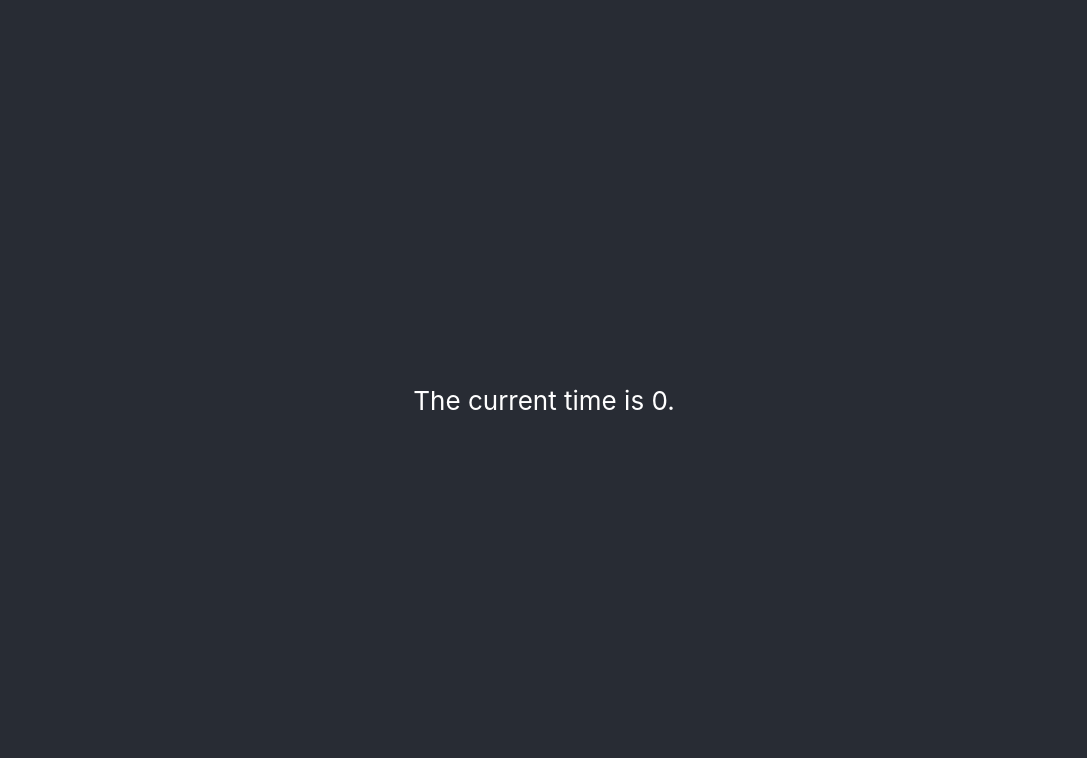
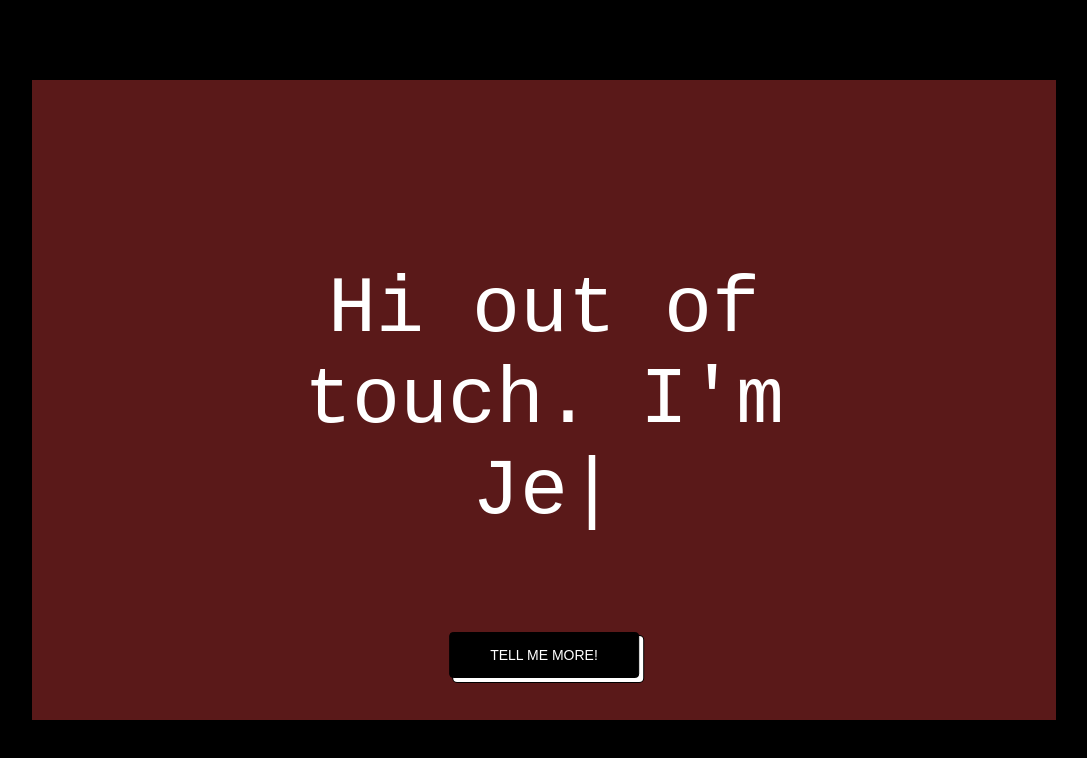
Before and after one commit to estherwang01/brh2022, a React (Create React App) app in the folder react-flask-app/: page / in a window 1280 px wide. Shown: the top 758 px of the page, without its empty margins (96-1183 px from the left). Built offline with nearby package versions, Linux system fonts and the light colour scheme; no server answers.

Commit message:
random bs

```diff
--- a/react-flask-app/package.json
+++ b/react-flask-app/package.json
@@ -9,6 +9,7 @@
     "react": "^18.2.0",
     "react-dom": "^18.2.0",
     "react-scripts": "5.0.1",
+    "react-typed": "^1.2.0",
     "web-vitals": "^2.1.4"
   },
   "scripts": {
--- a/react-flask-app/src/App.css
+++ b/react-flask-app/src/App.css
@@ -1,38 +1,23 @@
 .App {
+  width: 100vw;
+  height: 100vh;
+  background-color: black;
   text-align: center;
+  position:relative;
+  vertical-align: middle;
 }
 
-.App-logo {
-  height: 40vmin;
-  pointer-events: none;
+.title {
+  font-family: Arial, Helvetica, sans-serif;
+  color: white;
+  font-size: larger;
+  padding: 20px;
+
 }
 
-@media (prefers-reduced-motion: no-preference) {
-  .App-logo {
-    animation: App-logo-spin infinite 20s linear;
-  }
+.input {
+
 }
-
-.App-header {
-  background-color: #282c34;
-  min-height: 100vh;
-  display: flex;
-  flex-direction: column;
-  align-items: center;
-  justify-content: center;
-  font-size: calc(10px + 2vmin);
-  color: white;
+.device{
+  margin: 10px;
 }
-
-.App-link {
-  color: #61dafb;
-}
-
-@keyframes App-logo-spin {
-  from {
-    transform: rotate(0deg);
-  }
-  to {
-    transform: rotate(360deg);
-  }
-}
--- a/react-flask-app/src/App.js
+++ b/react-flask-app/src/App.js
@@ -1,20 +1,15 @@
 import React, { useState, useEffect } from 'react';
 import './App.css';
+import Title from './title';
+import Calculate from './calculate';
 
 function App() {
-  const [currentTime, setCurrentTime] = useState(0);
-
-  useEffect(() => {
-    fetch('/time').then(res => res.json()).then(data => {
-      setCurrentTime(data.time);
-    });
-  }, []);
+  const [view, setView] = useState(0);
 
   return (
     <div className="App">
-      <header className="App-header">
-        <p>The current time is {currentTime}.</p>
-      </header>
+      {view == 0 &&<Title onClick={setView}/>}
+      {view == 1 && <Calculate />}
     </div>
   );
 }
--- /dev/null
+++ b/react-flask-app/src/calculate.js
@@ -0,0 +1,39 @@
+import React, { useState, useEffect } from 'react';
+import './App.css';
+import Device from './device';
+
+function Calculate() {
+  const [devices, setDevices] = useState(1);
+  const addDevice = () => { setDevices(devices+1)}
+  const [total, setTotal] = useState(0);
+
+  const f1 = (n) =>{
+    setTotal(total + (1000*n))
+  }
+  const f2 = (n) => {
+    setTotal(total + n)
+  }
+
+  return (
+    <div className="App">
+      <div className = "calculateTitle" style={{backgroundColor: "#333333", height: "10vh"}}>
+        <div className="title">Your laptop and jetset mindset are killing the environment</div>
+      </div>
+      <div className="body" style={{display:"flex"}}>
+        <div className="leftPanel" style={{width: "30vw", backgroundColor: "grey", height: "90vh"}}>
+          <div>Let's put some fun facts over here</div>
+        </div>
+        <div className="rightPanel" style={{width: "70vw", marginTop: "60px"}}>
+          <div className='input'>
+            {[...Array(devices)].map((e,i) => <div className='device'><Device fields={["Device size (sq inches)", "Hours"]} onChangeFunctions={[f1, f2]}/></div>)}
+          </div>
+          <button onClick={addDevice}>Add device</button>
+          <div style={{color: "white"}}>Total: {total}</div>
+        </div>
+
+      </div>
+    </div>
+  );
+}
+
+export default Calculate;
--- /dev/null
+++ b/react-flask-app/src/device.css
@@ -0,0 +1,9 @@
+.container {
+    position: relative;
+    display: flex; ;
+    background-color: white;
+    padding: 10px;
+    margin: auto;
+    width: fit-content;
+
+}
--- /dev/null
+++ b/react-flask-app/src/device.js
@@ -0,0 +1,26 @@
+import React, { useState, useEffect } from 'react';
+import "./device.css";
+
+function Device(props) {
+
+  const getInt = (n) => {
+    if(parseInt(n) != NaN){
+        return parseInt(n);
+    } else return 0
+  }
+  return (
+    <div className="container">
+        {props.fields.map((field, i) => <>
+            <div>{field}</div>
+            <div style={{width: '10px'}}></div>
+            <input onChange={(e) => {
+                props.onChangeFunctions[i](getInt(e.target.value))
+            }
+            }></input>
+            <div style={{width: '10px'}}></div>
+        </>)}
+    </div>
+  );
+}
+
+export default Device;
--- /dev/null
+++ b/react-flask-app/src/title.css
@@ -0,0 +1,51 @@
+.typing{
+    color: white;
+    font-family: 'Courier New', Courier, monospace;
+    font-size: 60pt;
+    position: absolute;
+    top: 50%;
+    left: 50%;
+    transform: translate(-50%, -50%);
+  }
+
+  .titleContainer{
+    background-color: rgb(90, 25, 25);
+    width: 80vw;
+    height: 80vh;
+    position: absolute;
+    top: 50%;
+    left: 50%;
+    transform: translate(-50%, -50%);
+  }
+
+  .button{
+    position: absolute;
+    bottom: 5%;
+    left: 50%;
+    transform: translate(-50%, 0%);
+
+    appearance: button;
+    background-color: #000;
+    background-image: none;
+    border: 1px solid #000;
+    border-radius: 4px;
+    box-shadow: #fff 4px 4px 0 0,#000 4px 4px 0 1px;
+    box-sizing: border-box;
+    color: #fff;
+    cursor: pointer;
+    display: inline-block;
+    font-family: ITCAvantGardeStd-Bk,Arial,sans-serif;
+    font-size: 14px;
+    font-weight: 400;
+    line-height: 20px;
+    margin: 0 5px 10px 0;
+    overflow: visible;
+    padding: 12px 40px;
+    text-align: center;
+    text-transform: none;
+    touch-action: manipulation;
+    user-select: none;
+    -webkit-user-select: none;
+    vertical-align: middle;
+    white-space: nowrap;
+  }
--- /dev/null
+++ b/react-flask-app/src/title.js
@@ -0,0 +1,21 @@
+import React from 'react';
+import './title.css';
+import Typed from "react-typed"
+
+function Title(props) {
+  return (
+    <div className="Title">
+        <div className="titleContainer">
+        <Typed
+        className='typing'
+            strings={["You're out of touch.", "Hi out of touch. I'm Jerry!"]}
+                typeSpeed={80} backSpeed={10}  loop
+        />
+        <button className='button' onClick={() => props.onClick(1)}>TELL ME MORE!</button>
+        </div>
+
+    </div>
+  );
+}
+
+export default Title;
```
Also changed, not shown: 1 other file (tests, documents, lock files or other folders).
